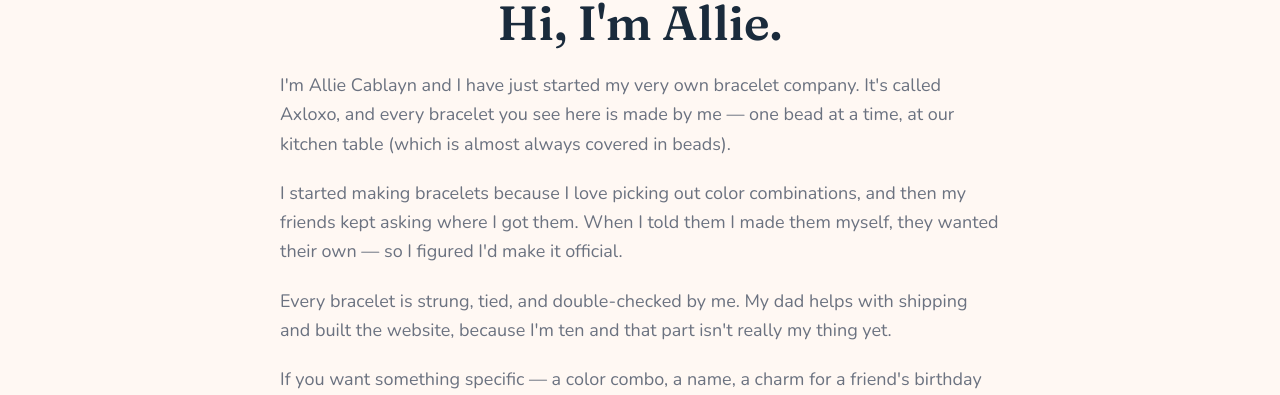
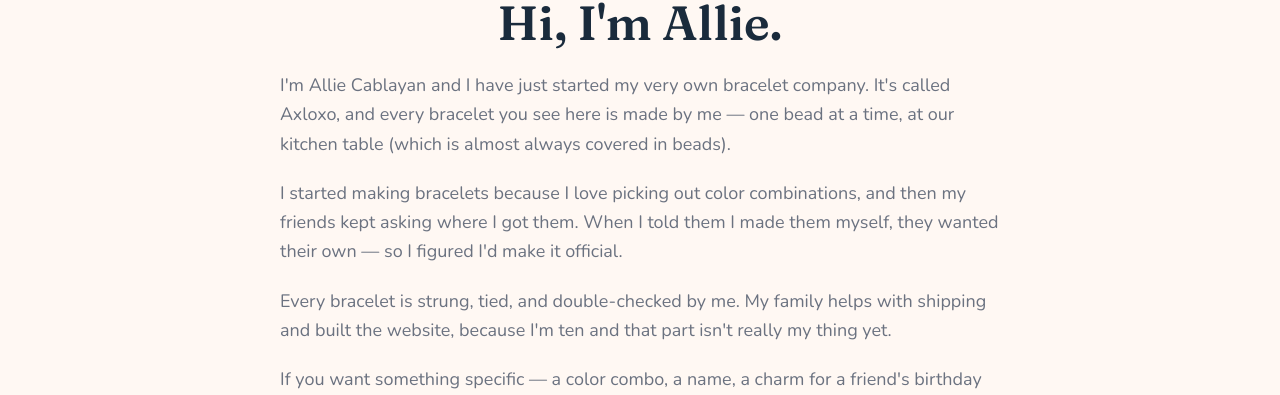
Before and after one commit to markcabs26/axloxo, a Next.js app: page /about in a window 1280 px wide. Shown: the part 346-741 px from the top of the page. Built offline with nearby package versions, Linux system fonts and the light colour scheme.

Commit message:
Fix Cablayan spelling and credit family on About page

```diff
--- a/src/app/about/page.tsx
+++ b/src/app/about/page.tsx
@@ -18,7 +18,7 @@
       </h1>
       <div className="prose prose-lg text-muted space-y-5 text-lg leading-relaxed">
         <p>
-          I&apos;m Allie Cablayn and I have just started my very own bracelet
+          I&apos;m Allie Cablayan and I have just started my very own bracelet
           company. It&apos;s called Axloxo, and every bracelet you see here is
           made by me — one bead at a time, at our kitchen table (which is
           almost always covered in beads).
@@ -30,7 +30,7 @@
           figured I&apos;d make it official.
         </p>
         <p>
-          Every bracelet is strung, tied, and double-checked by me. My dad
+          Every bracelet is strung, tied, and double-checked by me. My family
           helps with shipping and built the website, because I&apos;m ten and
           that part isn&apos;t really my thing yet.
         </p>
```
